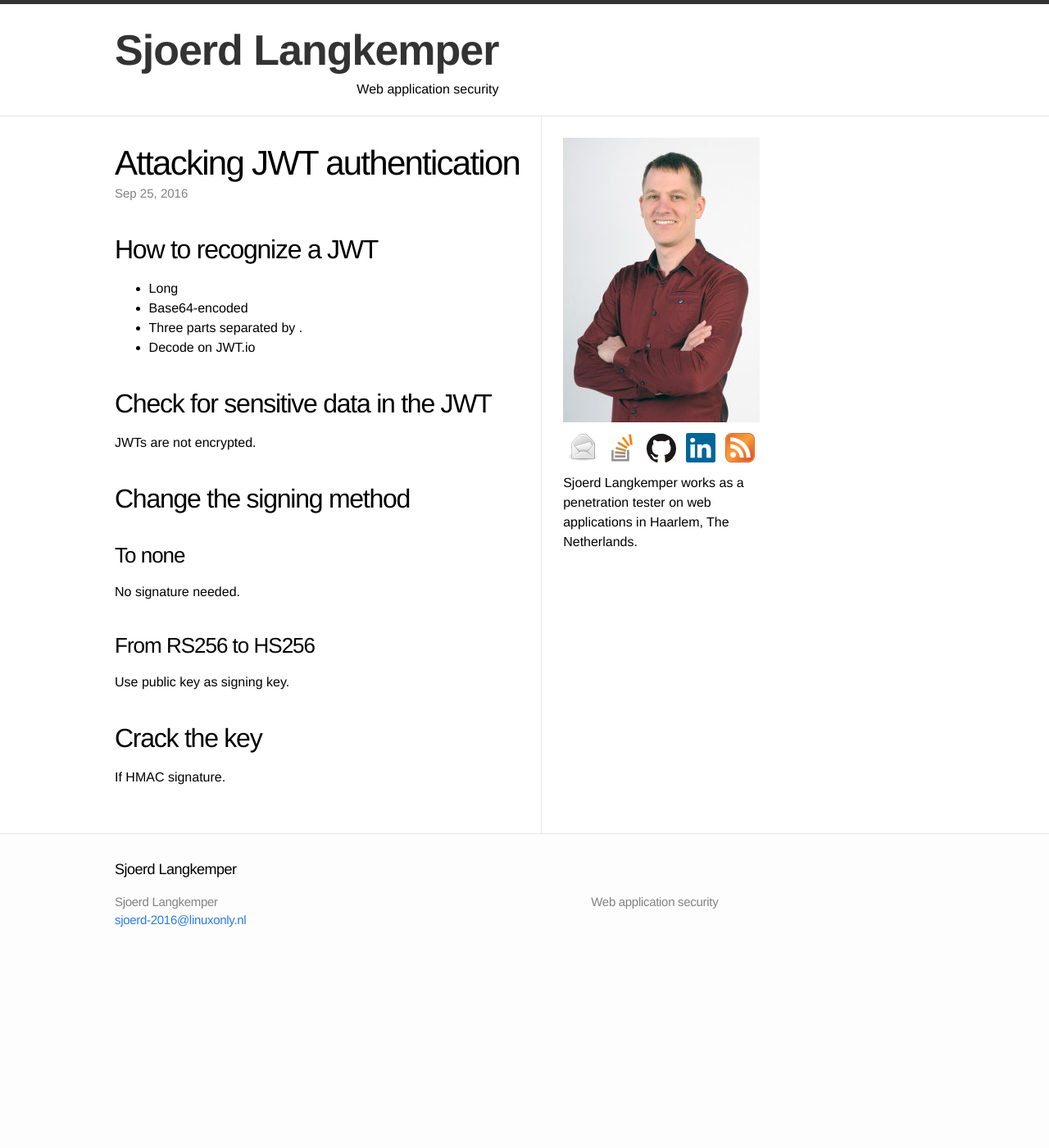
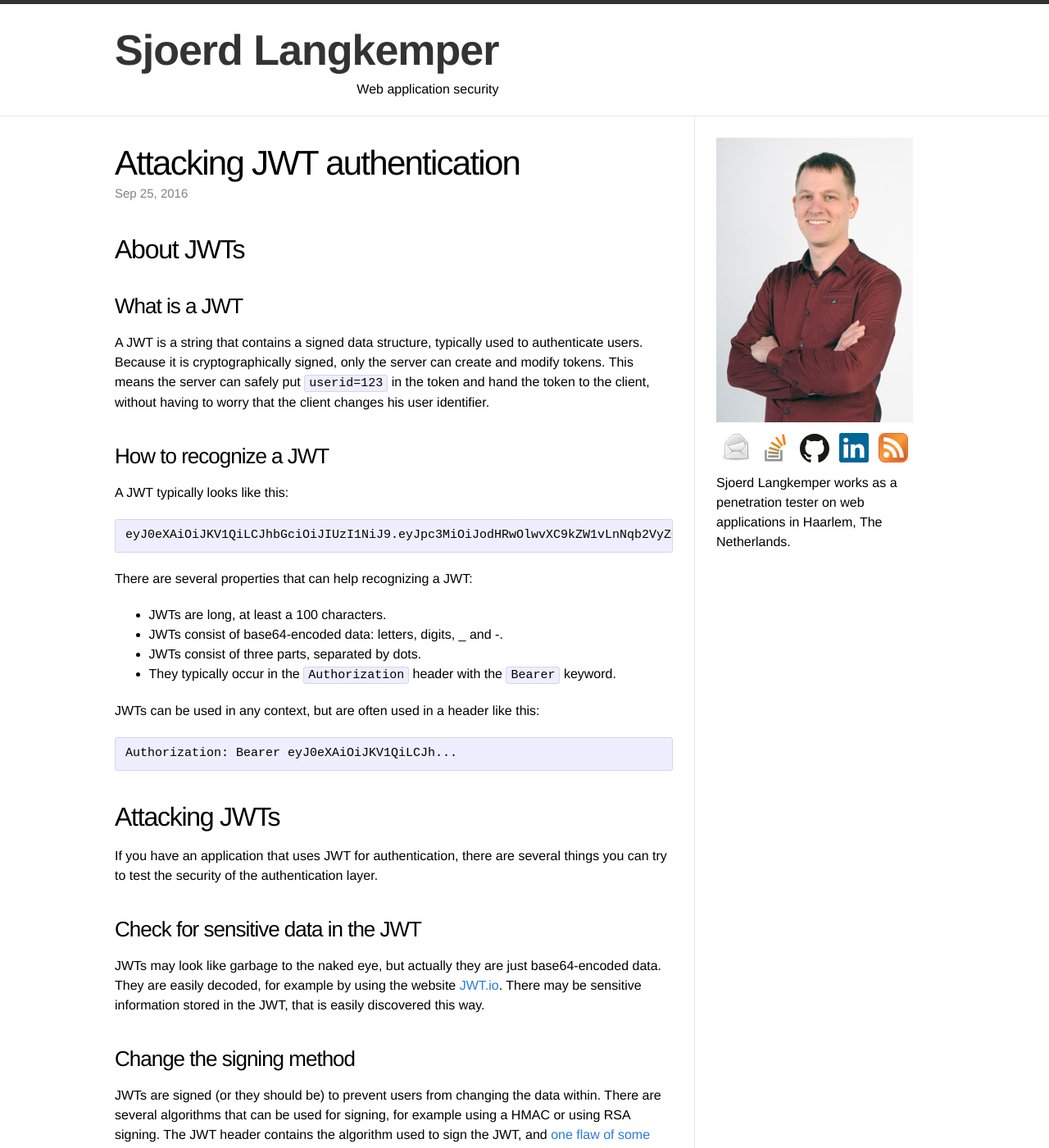
Before and after one commit to Sjord/Sjord.github.io, a Jekyll site: the page built from _posts/2016-09-19-attacking-jwt-authentication.md, in a window 1280 px wide and 1400 px high. Shown: the whole window at 82% size. Built offline with Jekyll 4.4.1, drawn with Linux system fonts in a browser that asks for light colours; some of the changed text lies outside the part shown.

Commit message:
Expand JWT post

```diff
--- a/_posts/2016-09-19-attacking-jwt-authentication.md
+++ b/_posts/2016-09-19-attacking-jwt-authentication.md
@@ -5,27 +5,58 @@
 date: 2016-09-25
 ---
 
-## How to recognize a JWT
+## About JWTs
 
-* Long
-* Base64-encoded
-* Three parts separated by .
-* Decode on JWT.io
+### What is a JWT
 
-## Check for sensitive data in the JWT
+A JWT is a string that contains a signed data structure, typically used to authenticate users. Because it is cryptographically signed, only the server can create and modify tokens. This means the server can safely put `userid=123` in the token and hand the token to the client, without having to worry that the client changes his user identifier.
 
-JWTs are not encrypted.
+### How to recognize a JWT
 
-## Change the signing method
+A JWT typically looks like this:
 
-### To none
+    eyJ0eXAiOiJKV1QiLCJhbGciOiJIUzI1NiJ9.eyJpc3MiOiJodHRwOlwvXC9kZW1vLnNqb2VyZGxhbmdrZW1wZXIubmxcLyIsImlhdCI6MTQ3NDM1NzIzMywiZXhwIjoxNDc0MzU3MzUzLCJkYXRhIjp7ImhlbGxvIjoid29ybGQifX0.HAveF7AqeKj-4o-tJpYQWXKN2WgWTa8uRYViRp_3mh8
 
-No signature needed.
+There are several properties that can help recognizing a JWT:
 
-### From RS256 to HS256
+* JWTs are long, at least a 100 characters.
+* JWTs consist of base64-encoded data: letters, digits, _ and -.
+* JWTs consist of three parts, separated by dots.
+* They typically occur in the `Authorization` header with the `Bearer` keyword.
 
-Use public key as signing key.
+JWTs can be used in any context, but are often used in a header like this:
 
-## Crack the key
+    Authorization: Bearer eyJ0eXAiOiJKV1QiLCJh...
 
-If HMAC signature.
+## Attacking JWTs
+
+If you have an application that uses JWT for authentication, there are several things you can try to test the security of the authentication layer.
+
+### Check for sensitive data in the JWT
+
+JWTs may look like garbage to the naked eye, but actually they are just base64-encoded data. They are easily decoded, for example by using the website [JWT.io](https://jwt.io/). There may be sensitive information stored in the JWT, that is easily discovered this way.
+
+### Change the signing method
+
+JWTs are signed (or they should be) to prevent users from changing the data within. There are several algorithms that can be used for signing, for example using a HMAC or using RSA signing. The JWT header contains the algorithm used to sign the JWT, and [one flaw of some algorithms](https://auth0.com/blog/critical-vulnerabilities-in-json-web-token-libraries/) is that they trust this JWT header, even though it can be manipulated by the client.
+
+#### To none
+
+A JWT header looks like this:
+
+    {
+      "alg": "HS256",
+      "typ": "JWT"
+    }
+
+This data is base64 encoded and is the part before the first dot of any JWT. The `alg` field here indicates the algorithm used to sign the JWT. One special "algorithm" that all JWT libraries should support is `none`, for no signature at all. If we specify `none` as algorithm in the header and leave out the signature, some implementations may accept our JWT as correctly signed.
+
+#### From RS256 to HS256
+
+The algorithm HS256 uses a secret key to sign and verify each message. The algorithm RS256 uses a private key to sign messages, and a public key to verify them. If we change the algorithm from RS256 to HS256, the signature is now verified using the HS256 algorithm using the public key as secret key. Since the public key is not secret at all, we can correctly sign such messages.
+
+### Crack the key
+
+As previously stated, the HS256 algorithm uses a secret key so sign and verify messages. If we know this key, we can create our own signed messages. If the key is not sufficiently strong it may be possible to break it using a brute-force or dictionary attack. By trying a lot of keys on a JWT and checking whether the signature is valid we can discover the secret key. This can be done offline, without any requests to the server, once we have obtained a JWT.
+
+## Conclusion
```
